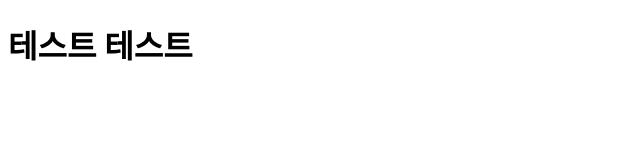
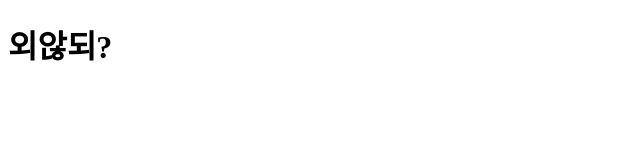
Before and after one commit to HW3542/jenkins-tutorial, a website: page static/index.html in a window 1280 px wide. Shown: the whole page, without its empty margins (0-640 px from the left). Drawn offline with Linux system fonts and the light colour scheme.

Commit message:
외않되?

```diff
--- a/static/index.html
+++ b/static/index.html
@@ -5,6 +5,6 @@
         <title>홈 화면</title>
     </head>
     <body>
-        <h1>테스트 테스트</h1>
+        <h1>외않되?</h1>
     </body>
 </html>
```
